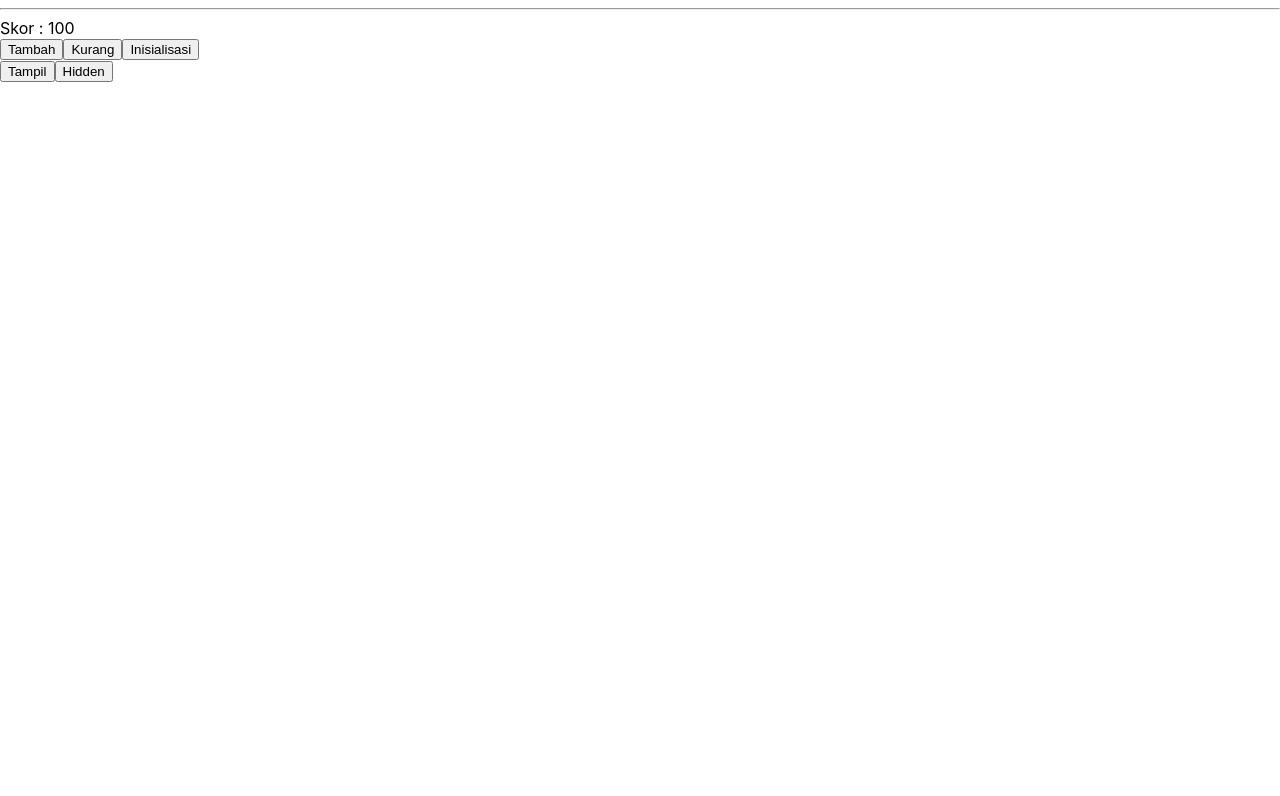
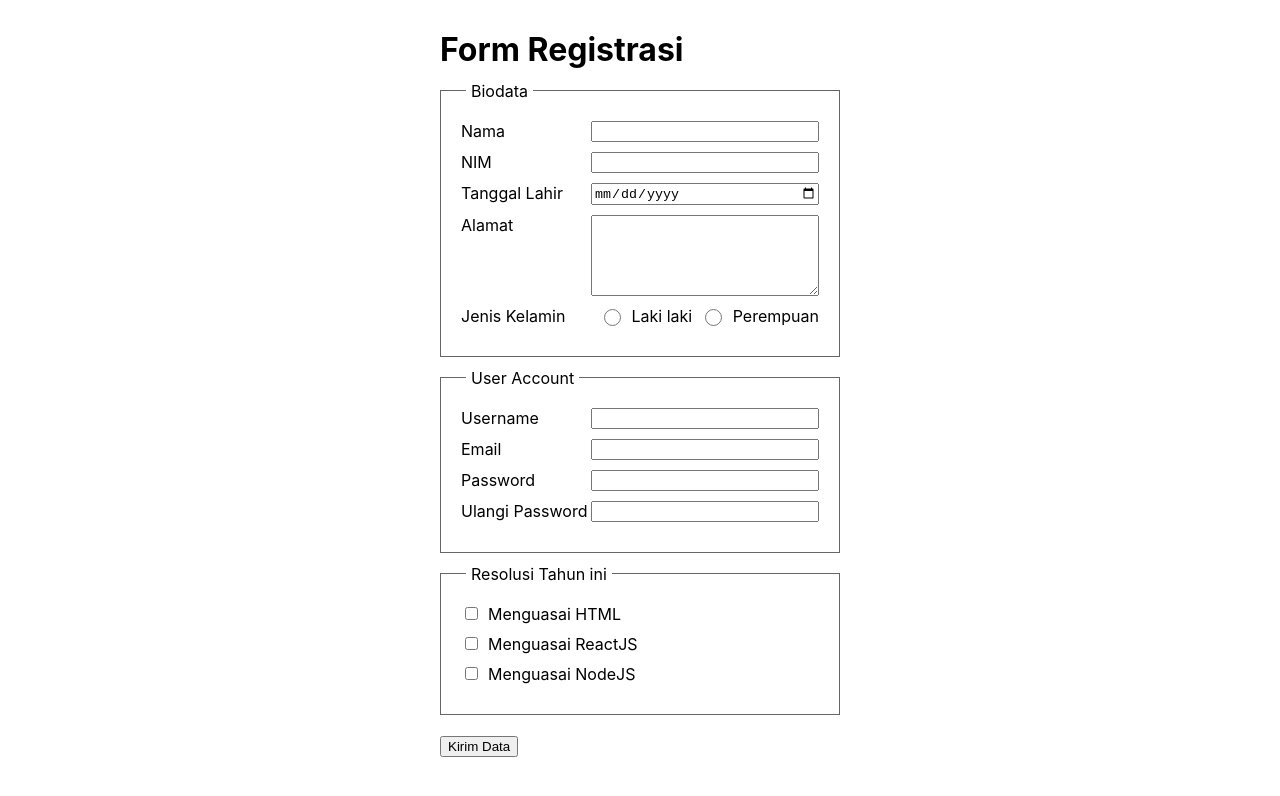
Before and after one commit to prasojopxl/reactapp, a React (Create React App) app: page / in a window 1280 px wide. Shown: the top 796 px of the page. Built offline with nearby package versions, Linux system fonts and the light colour scheme.

Commit message:
form registrasi v1

```diff
--- a/src/App.js
+++ b/src/App.js
@@ -1,12 +1,13 @@
-import {useState} from "react"
 // import Kendaraan from "./components/kendaraan";
 // import CustomForm from "./components/customForm";
 // import DayThree from "./components/daythree";
-import PapanNilai from "./components/papanNilai";
-import Coba from "./components/coba";
+// import PapanNilai from "./components/papanNilai";
+// import Coba from "./components/coba";
+// import LoginForm from "./components/loginForm";
+import {CustomForm1} from "./components/customform1";
 
 function App() {
-  const [tampil, setTampil] = useState(false)
+  // const [tampil, setTampil] = useState(false)
   return (
     <div className="App">
       {/* <Kendaraan type="Motor" merks={["yamaha","honda"]}/>
@@ -14,11 +15,16 @@ function App() {
       {/* <CustomForm/> */}
       {/* <DayThree/> */}
 
-      <hr/>
+      {/* <hr/>
       <PapanNilai/>
       {tampil && <Coba/>}
       <button onClick={()=>setTampil(true)}>Tampil</button>
-      <button onClick={()=>setTampil(false)}>Hidden</button>
+      <button onClick={()=>setTampil(false)}>Hidden</button> */}
+
+      {/* <LoginForm/> */}
+      <CustomForm1/>
+
+
     </div>
   );
 }
--- /dev/null
+++ b/src/components/customform1.css
@@ -0,0 +1,49 @@
+.containerform {
+    max-width: 400px;
+    margin: 30px auto;
+    display: block;
+    width: 95%;
+}
+
+.wrp-iteminput {
+    padding: 20px;
+    border: #666 solid 1px;
+    position: relative;
+    margin: 20px 0;
+}
+
+.subtitle {
+    background: #fff;
+    position: absolute;
+    top: 0;
+    left: 25px;
+    padding: 5px;
+    margin-top: -15px;
+}
+
+.small-wrpimput {
+    margin: 0 auto;
+    text-align: left;
+}
+
+.small-wrpimput  .iteminput {
+    display: block;
+}
+
+.small-wrpimput input {
+    margin-right: 10px;
+}
+
+.iteminput {
+    display: flex;
+    justify-content: space-between;
+    margin: 10px 0;
+}
+
+.iteminput input, textarea {
+    flex: 1;
+}
+
+.iteminput label {
+    min-width: 130px;
+}
--- /dev/null
+++ b/src/components/customform1.jsx
@@ -0,0 +1,87 @@
+import React, {useState} from 'react'
+import "./customform1.css";
+
+
+
+export const CustomForm1 = () => {
+    const [nama,setNama] = useState("");
+    const [nim, setNim] = useState("");
+    const [lahir, setLahir] = useState("");
+    const [alamat, setAlamat] = useState("");
+    const [jeniskelamin, setJeniskelamin] = useState("");
+    const [resolusi, setResolusi]= useState("");
+    const [username, setUsername]= useState("");
+    const [email, setEmail]= useState("");
+    const [password, setPassword]= useState("");
+    const [password2, setPassword2]= useState("");
+
+
+    return (
+        <div className="containerform">
+            <h1>Form Registrasi</h1>
+            <div className="wrp-iteminput">
+                <span className="subtitle">Biodata</span>
+                <div className="iteminput">
+                    <label>Nama</label>
+                    <input value={nama} onChange={(e)=>setNama(e.target.value) } type="text" name="nama"/>
+                </div>
+                <div className="iteminput">
+                    <label>NIM</label>
+                    <input type="text" name="nama" value={nim} onChange={(e)=>setNim(e.target.value)}/>
+                </div>
+                <div className="iteminput">
+                    <label>Tanggal Lahir</label>
+                    <input type="date" name="tanggallahir" value={lahir} onChange={(e)=>setLahir(e.target.value)}/>
+                </div>
+                <div className="iteminput">
+                    <label>Alamat</label>
+                    <textarea cols="30" rows="5" value={alamat} name="alamat" onChange={(e)=> setAlamat(e.target.value)}/>
+                </div>
+                <div className="iteminput">
+                    <label>Jenis Kelamin</label>
+                    <input type="radio" name="jeniskelamin" value="l" onChange={(e)=> setJeniskelamin(e.target.value)}/>Laki laki
+                    <input type="radio" name="jeniskelamin" value="p" onChange={(e)=> setJeniskelamin(e.target.value)}/>Perempuan
+                </div>
+            </div>
+
+            <div className="wrp-iteminput">
+                <span className="subtitle">User Account</span>
+                <div className="iteminput">
+                    <label>Username</label>
+                    <input type="text" name="username" value={username} onChange={(e)=>setUsername(e.target.value)}/>
+                </div>
+                <div className="iteminput">
+                    <label>Email</label>
+                    <input type="text" name="email" value={email} onChange={(e)=>setEmail(e.target.value)}/>
+                </div>
+                <div className="iteminput">
+                    <label>Password</label>
+                    <input type="password" name="password" value={password} onChange={(e)=>setPassword(e.target.value)}/>
+                </div>
+                <div className="iteminput">
+                    <label>Ulangi Password</label>
+                    <input type="password" name="password2" value={password2} onChange={(e)=>setPassword2(e.target.value)}/>
+                </div>
+            </div>
+
+
+            <div className="wrp-iteminput">
+                <span className="subtitle">Resolusi Tahun ini</span>
+                <div className="small-wrpimput">
+                    <div className="iteminput">
+                        <input type="checkbox" name="resolusi1" value="html" checked={resolusi === "html"} onChange={(e)=>setResolusi(e.target.value)}/>Menguasai HTML
+                    </div>
+                    <div className="iteminput">
+                        <input type="checkbox" name="resolusi2" value="react" checked={resolusi === "react"} onChange={(e)=>setResolusi(e.target.value)}/>Menguasai ReactJS
+                    </div>
+                    <div className="iteminput">
+                        <input type="checkbox" name="resolusi3" value="nodejs" checked={resolusi === "nodejs"} onChange={(e)=>setResolusi(e.target.value)}/>Menguasai NodeJS
+                    </div>
+                </div>
+            </div>
+
+            <button onClick={()=>console.log(nama, nim, lahir, jeniskelamin, resolusi, username, email, password, password2)}> Kirim Data</button>
+
+        </div>
+    )
+}
--- /dev/null
+++ b/src/components/loginForm.jsx
@@ -0,0 +1,29 @@
+import React, {useState} from "react";
+
+export default function LoginForm()  {
+    const [username, setUsername] = useState("");
+    const [alamat, setAlamat] = useState("");
+
+    return (
+        <div>
+            {username}
+            <input type="text" name="username" value={username} placeholder="username" onChange={(event)=>{
+                setUsername(event.target.value);
+            }}/>
+            <br/>
+            <br/>
+            {alamat}
+            <input type="text" name="alamat" placeholder="alamat" onChange={(event)=>{
+                setAlamat(event.target.value);
+            }}/>
+            <br/>
+            <br/>
+            <button
+                onClick={
+                    ()=>console.log("Nama: ", username + " Alamat: ", alamat)
+                }
+            >Login</button>
+
+        </div>
+    )
+}
```
Also changed, not shown: src/components/belajarForm2.jsx (added, +18 -0 lines), src/components/customForm.jsx (+17 -5 lines).
